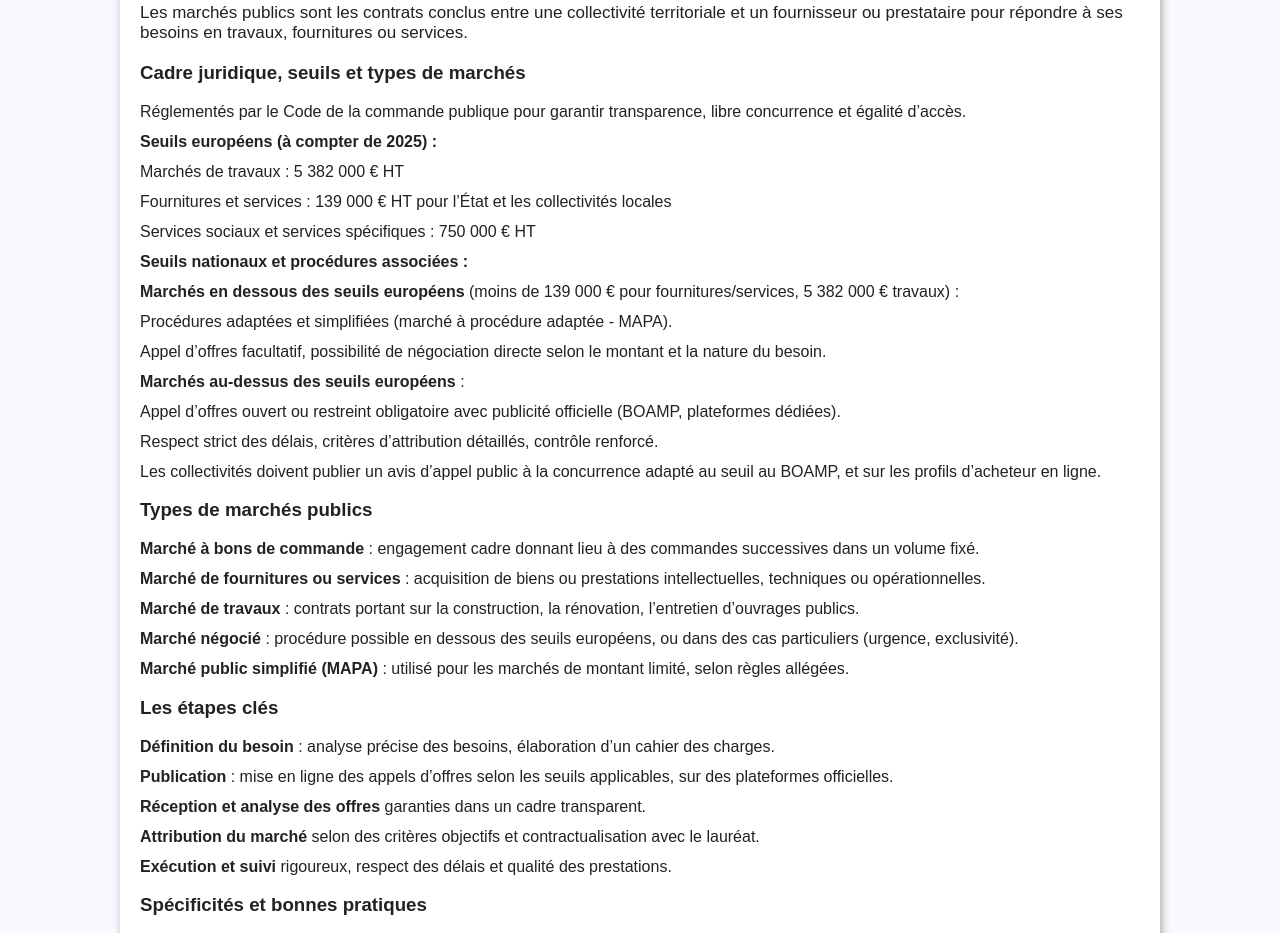
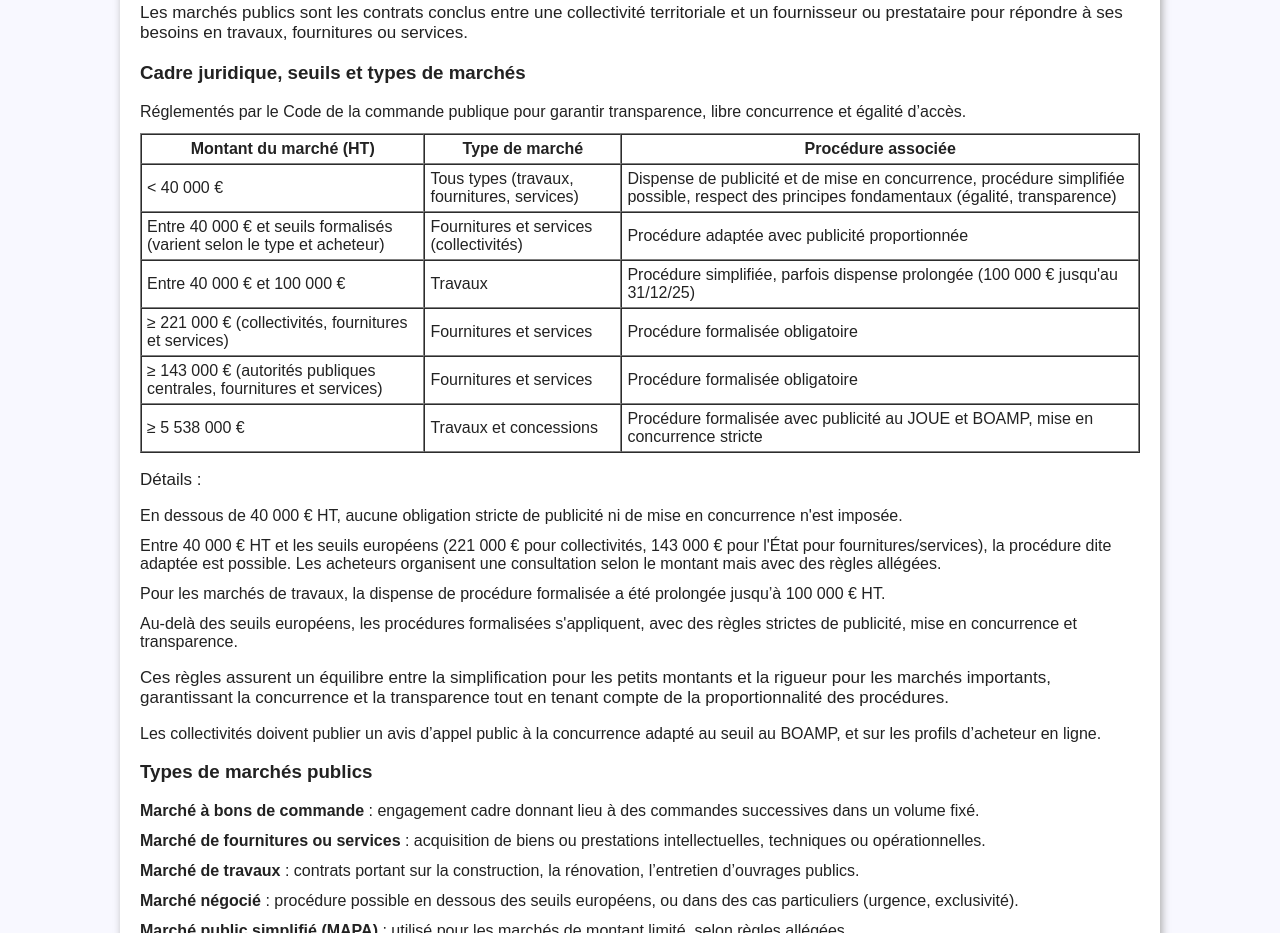
Before and after one commit to aurelieleger49-ops/oral-ingenieur-territorial, a plain HTML site: page theme-finances.html in a window 1280 px wide. Shown: the part 2617-3550 px from the top of the page. Drawn offline with Linux system fonts and the light colour scheme.

Commit message:
Add files via upload

```diff
--- a/theme-finances.html
+++ b/theme-finances.html
@@ -130,31 +130,58 @@
 			<h3>Cadre juridique, seuils et types de marchés</h3>
 			<ul>
 				<li>Réglementés par le Code de la commande publique pour garantir transparence, libre concurrence et égalité d’accès.</li>
-				<li>
-					<b>Seuils européens (à compter de 2025) :</b>
+				<table border="1" cellspacing="0" cellpadding="5">
+					<thead>
+					<tr>
+					  <th>Montant du marché (HT)</th>
+					  <th>Type de marché</th>
+					  <th>Procédure associée</th>
+					</tr>
+					</thead>
+					<tbody>
+					<tr>
+					  <td>&lt; 40 000 €</td>
+					  <td>Tous types (travaux, fournitures, services)</td>
+					  <td>Dispense de publicité et de mise en concurrence, procédure simplifiée possible, respect des principes fondamentaux (égalité, transparence)</td>
+					</tr>
+					<tr>
+					  <td>Entre 40 000 € et seuils formalisés (varient selon le type et acheteur)</td>
+					  <td>Fournitures et services (collectivités)</td>
+					  <td>Procédure adaptée avec publicité proportionnée</td>
+					</tr>
+					<tr>
+					  <td>Entre 40 000 € et 100 000 €</td>
+					  <td>Travaux</td>
+					  <td>Procédure simplifiée, parfois dispense prolongée (100 000 € jusqu'au 31/12/25)</td>
+					</tr>
+					<tr>
+					  <td>≥ 221 000 € (collectivités, fournitures et services)</td>
+					  <td>Fournitures et services</td>
+					  <td>Procédure formalisée obligatoire</td>
+					</tr>
+					<tr>
+					  <td>≥ 143 000 € (autorités publiques centrales, fournitures et services)</td>
+					  <td>Fournitures et services</td>
+					  <td>Procédure formalisée obligatoire</td>
+					</tr>
+					<tr>
+					  <td>≥ 5 538 000 €</td>
+					  <td>Travaux et concessions</td>
+					  <td>Procédure formalisée avec publicité au JOUE et BOAMP, mise en concurrence stricte</td>
+					</tr>
+					</tbody>
+				</table>
+
+					<p>Détails :</p>
 					<ul>
-						<li>Marchés de travaux : 5 382 000 € HT</li>
-						<li>Fournitures et services : 139 000 € HT pour l’État et les collectivités locales</li>
-						<li>Services sociaux et services spécifiques : 750 000 € HT</li>
+					  <li>En dessous de 40 000 € HT, aucune obligation stricte de publicité ni de mise en concurrence n'est imposée.</li>
+					  <li>Entre 40 000 € HT et les seuils européens (221 000 € pour collectivités, 143 000 € pour l'État pour fournitures/services), la procédure dite adaptée est possible. Les acheteurs organisent une consultation selon le montant mais avec des règles allégées.</li>
+					  <li>Pour les marchés de travaux, la dispense de procédure formalisée a été prolongée jusqu’à 100 000 € HT.</li>
+					  <li>Au-delà des seuils européens, les procédures formalisées s'appliquent, avec des règles strictes de publicité, mise en concurrence et transparence.</li>
 					</ul>
-				</li>
-				<li>
-					<b>Seuils nationaux et procédures associées :</b>
-					<ul>
-						<li><strong>Marchés en dessous des seuils européens</strong> (moins de 139 000 € pour fournitures/services, 5 382 000 € travaux) :
-							<ul>
-								<li>Procédures adaptées et simplifiées (marché à procédure adaptée - MAPA).</li>
-								<li>Appel d’offres facultatif, possibilité de négociation directe selon le montant et la nature du besoin.</li>
-							</ul>
-						</li>
-						<li><strong>Marchés au-dessus des seuils européens</strong> :
-							<ul>
-								<li>Appel d’offres ouvert ou restreint obligatoire avec publicité officielle (BOAMP, plateformes dédiées).</li>
-								<li>Respect strict des délais, critères d’attribution détaillés, contrôle renforcé.</li>
-							</ul>
-						</li>
-					</ul>
-				</li>
+
+					<p>Ces règles assurent un équilibre entre la simplification pour les petits montants et la rigueur pour les marchés importants, garantissant la concurrence et la transparence tout en tenant compte de la proportionnalité des procédures.</p>
+
 				<li>Les collectivités doivent publier un avis d’appel public à la concurrence adapté au seuil au BOAMP, et sur les profils d’acheteur en ligne.</li>
 			</ul>
 			<h3>Types de marchés publics</h3>
```
Also changed, not shown: index.html (+1 -0 lines), questions.html (+34 -10 lines), theme-management.html (added, +43 -0 lines).
